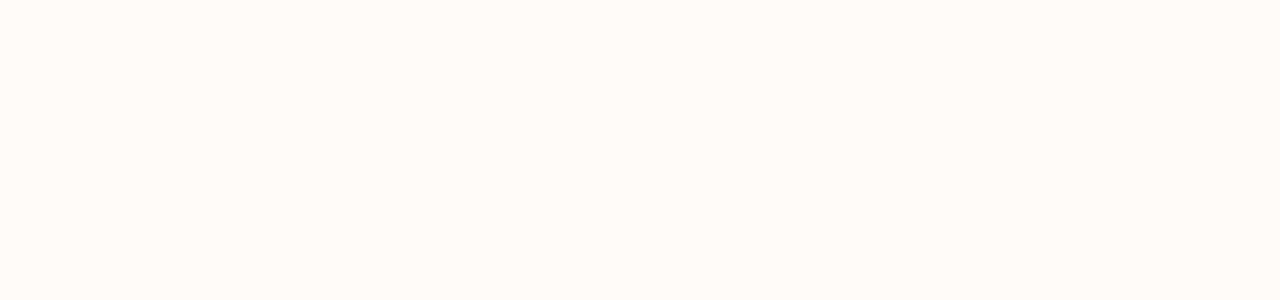
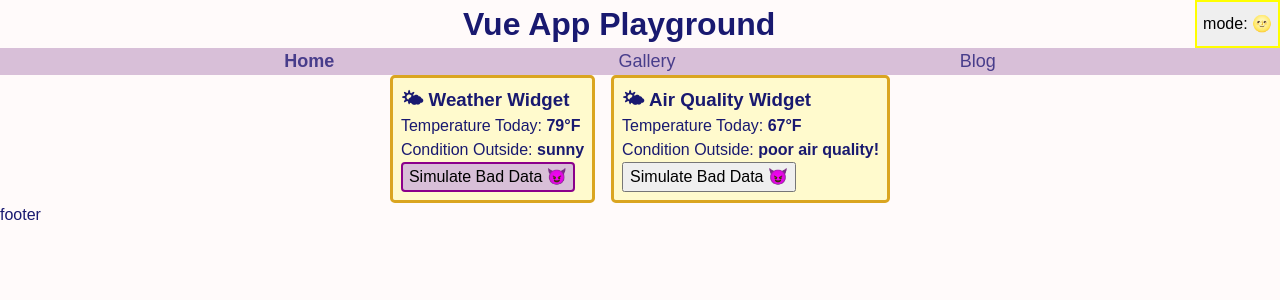
Before and after one commit to elbi3/vue-curriculum-project, a Vue app in the folder my-vue-app/: page /error-test in a window 1280 px wide. Before the commit this address had no page. Shown: the top 300 px of the page. Built offline with nearby package versions, Linux system fonts and the light colour scheme; what @tanstack/vue-query would draw is missing.

Commit message:
Add error boundary component and weather widgets to error test route

```diff
--- /dev/null
+++ b/my-vue-app/src/components/ErrorBoundary.vue
@@ -0,0 +1,32 @@
+<script setup lang="ts">
+import { ref, onErrorCaptured } from "vue";
+
+const hasError = ref(false);
+const errorMessage = ref("");
+
+onErrorCaptured((err) => {
+    hasError.value = true;
+    errorMessage.value = err.message;
+    return false //-->this prevents the error from propagating further up
+});
+
+const retry = () => {
+    hasError.value = false;
+    errorMessage.value = ""; //resetting both these values will cause Vue to re-evaluate
+};
+
+</script>
+
+<template>
+    <slot v-if="!hasError" />
+    <div v-else class="fallback">
+        <p>⚠️ Widget Unavailable</p>
+        <p class="error-msg">{{errorMessage}}</p>
+        <button @click="retry">Retry</button>
+    </div>
+</template>
+
+<style>
+.fallback{}
+.error-msg{}
+</style>
--- a/my-vue-app/src/components/ShoppingList.vue
+++ b/my-vue-app/src/components/ShoppingList.vue
@@ -124,8 +124,8 @@
         display: flex;
         flex-direction: column;
     }
-    .check {
+    /* .check {
         width: 3rem;
         height: 3rem;
-    }
+    } */
 </style>
--- /dev/null
+++ b/my-vue-app/src/components/SillyWidget.vue
@@ -0,0 +1,40 @@
+<script setup lang="ts">
+import { ref, computed } from "vue";
+
+// const weatherRef = ref([79, "sunny"]);
+const shouldCrash = ref(false);
+
+const simulateCrash = () => {
+    shouldCrash.value = true;
+};
+
+const weatherRef = computed(() => {
+    if(shouldCrash.value) {
+        throw new Error("Corrupted weather data received from server! oh no!");
+    }
+    return [79, "sunny"];
+});
+</script>
+
+<template>
+
+    <div class="weather-widget">
+        <h3>🌤 Weather Widget</h3>
+        <p>Temperature Today: <span class="emphasis">
+            {{weatherRef[0]}}°F
+        </span></p>
+        <p>Condition Outside: <span class="emphasis">{{weatherRef[1]}}</span></p>
+        <button class="bad" @click="simulateCrash">Simulate Bad Data 😈</button>
+    </div>
+</template>
+
+<style>
+    .bad {
+        background-color: thistle;
+        border-radius: .25rem;
+        border: 2px solid darkmagenta;
+    }
+    .emphasis {
+        font-weight: 700;
+    }
+</style>
--- /dev/null
+++ b/my-vue-app/src/components/SillyWidget2.vue
@@ -0,0 +1,31 @@
+<script setup lang="ts">
+import { ref } from "vue";
+
+const weatherRef = ref([67, "poor air quality!"]);
+
+const simulateCrash = () => {
+    throw new Error("Corrupted weather data received from server! oh no!");
+};
+</script>
+
+<template>
+
+    <div class="weather-widget">
+        <h3>🌤 Air Quality Widget</h3>
+        <p>Temperature Today: <span class="emphasis">{{weatherRef[0]}}°F</span></p>
+        <p>Condition Outside: <span class="emphasis">{{weatherRef[1]}}</span></p>
+        <button @click="simulateCrash">Simulate Bad Data 😈</button>
+    </div>
+</template>
+
+<style>
+.weather-widget {
+    border: 3px solid goldenrod;
+    background-color: lemonchiffon;
+    border-radius: .3rem;
+    padding: .5rem;
+}
+    .emphasis {
+        font-weight: 700;
+    }
+</style>
--- /dev/null
+++ b/my-vue-app/src/pages/ErrorTest.vue
@@ -0,0 +1,26 @@
+<script setup lang="ts">
+import SillyWidget from '@/components/SillyWidget.vue';
+import SillyWidget2 from '@/components/SillyWidget2.vue';
+import ErrorBoundary from '@/components/ErrorBoundary.vue';
+
+</script>
+
+<template>
+    <div class="widgets">
+        <ErrorBoundary>
+            <SillyWidget />
+        </ErrorBoundary>
+
+            <SillyWidget2 />
+
+    </div>
+
+</template>
+
+<style>
+.widgets {
+    display: flex;
+    flex-direction: row;
+    gap: 1rem;
+}
+</style>
--- a/my-vue-app/src/pages/Home.vue
+++ b/my-vue-app/src/pages/Home.vue
@@ -49,9 +49,3 @@
     </main>
 
 </template>
-
-<style>
-.check {
-    color: green;
-}
-</style>
--- a/my-vue-app/src/router/index.js
+++ b/my-vue-app/src/router/index.js
@@ -8,6 +8,7 @@
 import Blog from "@/pages/Blog.vue";
 import Gallery from "@/pages/Gallery.vue";
 import Playground from "@/pages/Playground.vue";
+import ErrorTest from "@/pages/ErrorTest.vue";
 //import child components
 import DogInfo from "@/components/DogInfo.vue";
 import Counter from "@/components/Counter.vue";
@@ -33,6 +34,7 @@
             { path: "user-profile", component: UserProfile },
             { path: "user-registration", component: UserRegistration },
             { path: "data", component: Data },
+            { path: "/error-test", component: ErrorTest }
         ]
     },
     { path: "/gallery", component: Gallery,
@@ -48,6 +50,7 @@
         ]
      },
     { path: "/playground", component: Playground },
+
 ];
 
 const router = createRouter({
```
